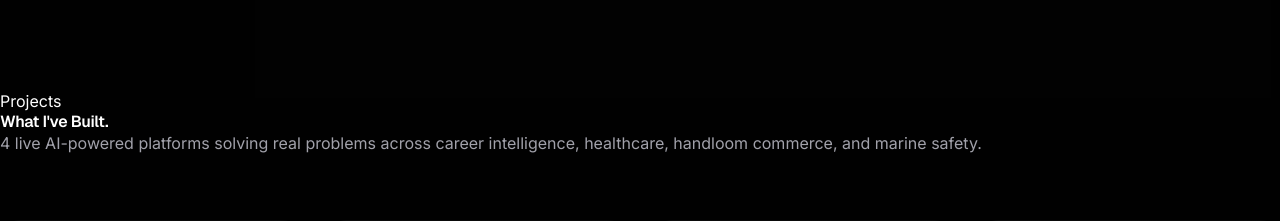
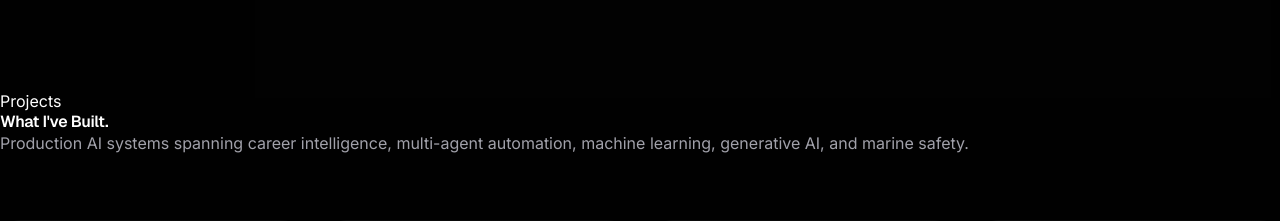
Before and after one commit to Abishek2207/Abishek_Portfolio, a Next.js app: page / in a window 1280 px wide. Shown: the part 2360-2581 px from the top of the page. Built offline with nearby package versions, Linux system fonts and the light colour scheme.

Commit message:
fix: correct Projects section subtitle to match actual project domains

```diff
--- a/src/components/Projects.tsx
+++ b/src/components/Projects.tsx
@@ -156,7 +156,7 @@ export default function Projects() {
             <span className="text-gradient-cyan">Built.</span>
           </h2>
           <p className="section-sub">
-            4 live AI-powered platforms solving real problems across career intelligence, healthcare, handloom commerce, and marine safety.
+            Production AI systems spanning career intelligence, multi-agent automation, machine learning, generative AI, and marine safety.
           </p>
         </motion.div>
 
```
